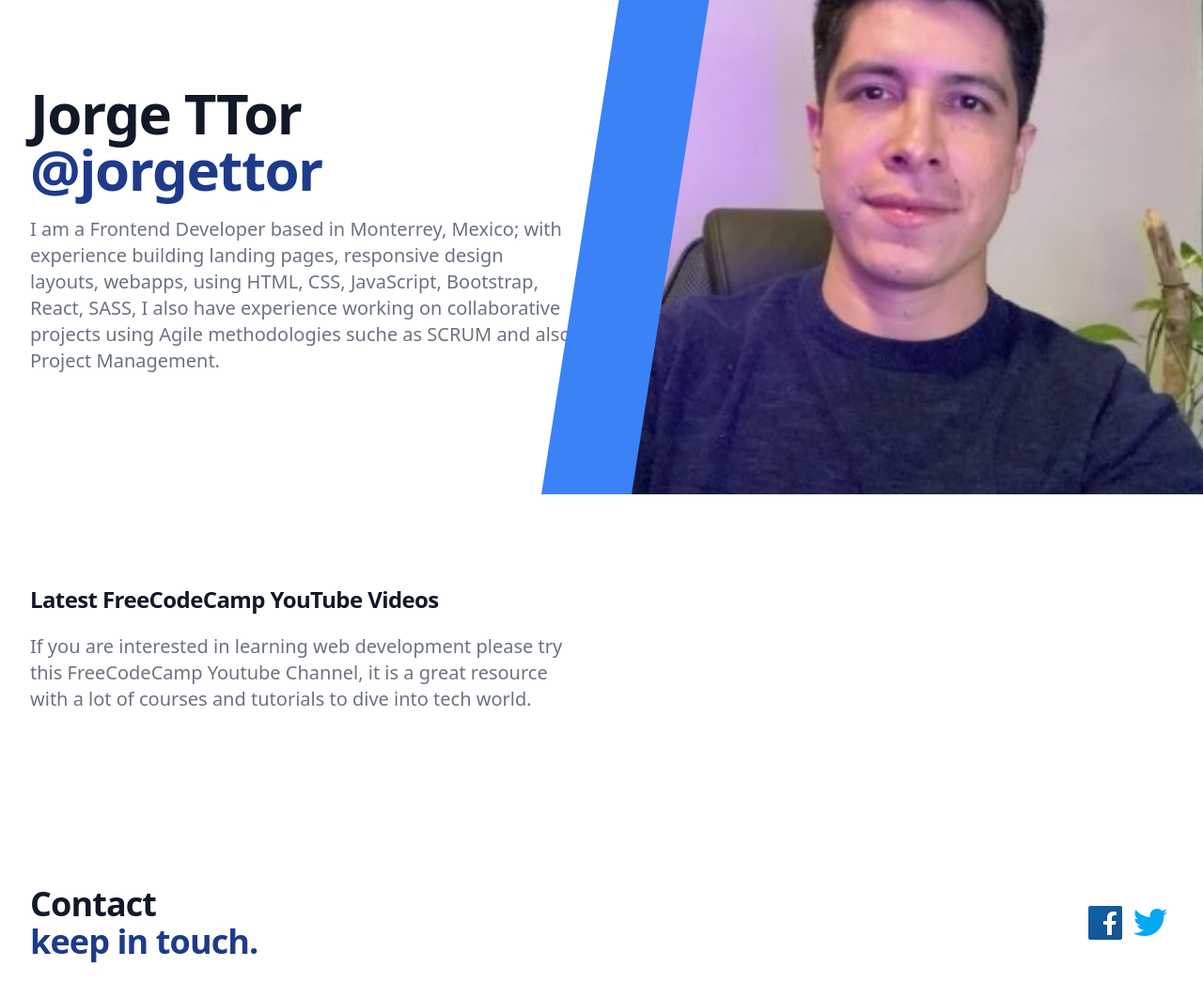
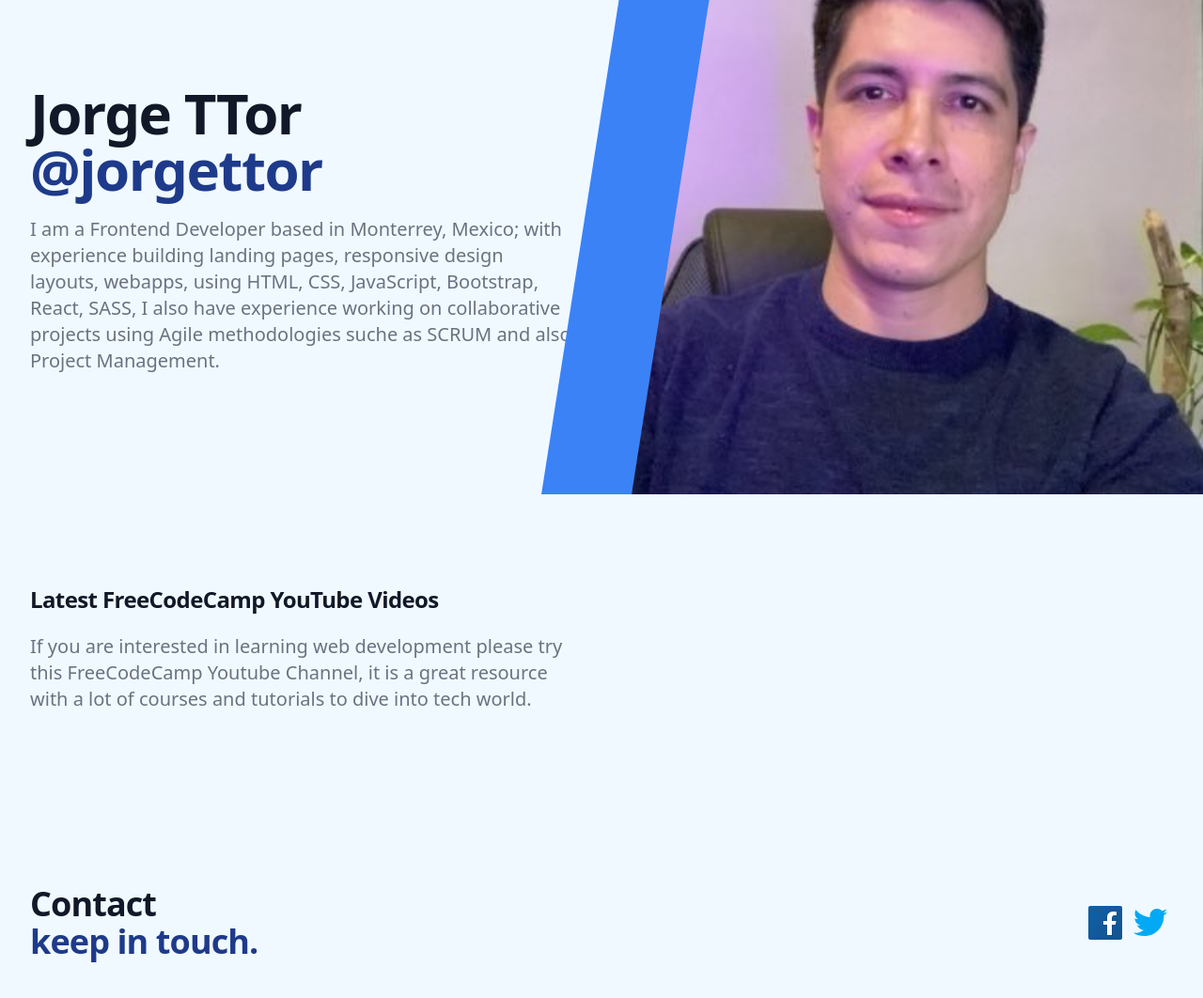
Before and after one commit to JorgeTTor/jorgettor.github.io, a website: page src/index.html in a window 1280 px wide. Shown: the part 86-1148 px from the top of the page at 94% size. Drawn offline with nearby package versions, Linux system fonts and the light colour scheme; no server answers.

Commit message:
[CHANGE] Colors

```diff
--- a/src/index.html
+++ b/src/index.html
@@ -5,14 +5,14 @@
   <meta charset="UTF-8">
   <meta name="viewport" content="width=device-width, initial-scale=1.0">
   <script src="https://cdn.tailwindcss.com"></script>
-  <title>Jorge Ttor landing Page</title>
+  <title>Jorge TTor</title>
   <script defer src="./assets/main.js"></script>
 </head>
 
 <body>
   <div class="relative h-100 bg-white overflow-hidden">
     <div class="max-w-7xl mx-auto">
-      <div class="relative z-10 pb-8 h-100 bg-white sm:pb-16 md:pb-20 lg:max-w-2xl lg:w-full lg:pb-28 xl:pb-32">
+      <div class="relative z-10 pb-8 h-100 bg-sky-50 sm:pb-16 md:pb-20 lg:max-w-2xl lg:w-full lg:pb-28 xl:pb-32">
         <svg class="hidden lg:block absolute right-0 inset-y-0 h-full w-48 text-blue-500 transform translate-x-1/2"
           fill="currentColor" viewBox="0 0 100 100" preserveAspectRatio="none" aria-hidden="true">
           <polygon points="50,0 100,0 50,100 0,100" />
@@ -30,7 +30,7 @@
               </div>
               <div class="hidden md:block md:ml-10 md:pr-4 md:space-x-8">
                 <a href="#" class="font-medium text-gray-500 hover:text-gray-900">About</a>
-                <a href="#" class="font-medium text-gray-500 hover:text-gray-900">Projects</a>
+                <a href="/src/projects.html" class="font-medium text-gray-500 hover:text-gray-900">Projects</a>
                 <a href="#" class="font-medium text-gray-500 hover:text-gray-900">Contact</a>
               </div>
             </nav>
@@ -55,7 +55,7 @@
         src="./assets/imgs/jt-profilepic.jpeg" alt="">
     </div>
   </div>
-  <div class="h-100 bg-white">
+  <div class="h-100 bg-sky-50">
     <div class="max-w-2xl mx-auto py-16 px-4 sm:py-24 sm:px-6 lg:max-w-7xl lg:px-8">
       <h2 class="text-2xl font-extrabold tracking-tight text-gray-900">Latest FreeCodeCamp YouTube Videos</h2>
       <p class="mt-3 text-base text-gray-500 sm:mt-5 sm:text-lg sm:max-w-xl sm:mx-auto md:mt-5 md:text-xl lg:mx-0">
@@ -65,7 +65,7 @@
       </div>
     </div>
   </div>
-  <div class="h-100 bg-white">
+  <div class="h-100 bg-sky-50">
     <div class="max-w-7xl mx-auto py-12 px-4 sm:px-6 lg:py-16 lg:px-8 lg:flex lg:items-center lg:justify-between">
       <h2 class="text-3xl font-extrabold tracking-tight text-gray-900 sm:text-4xl">
         <span class="block">Contact</span>
```
